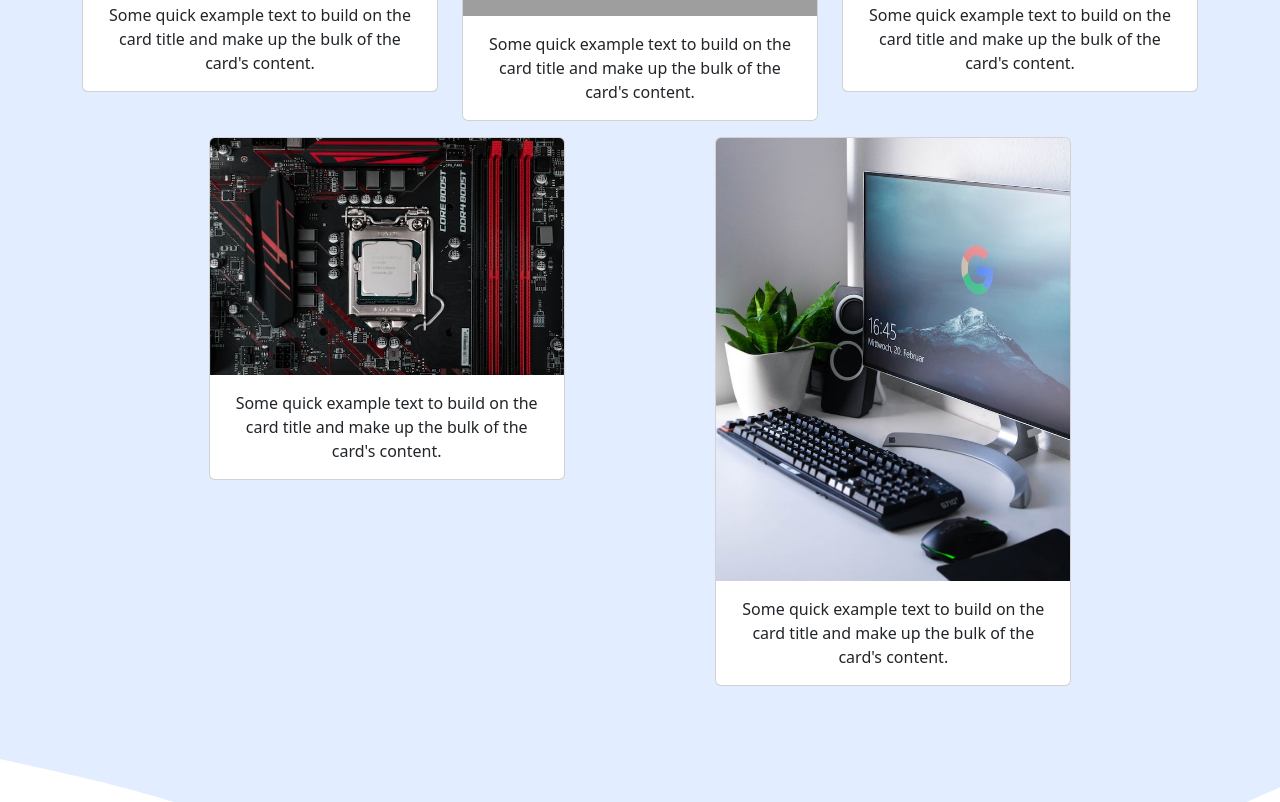
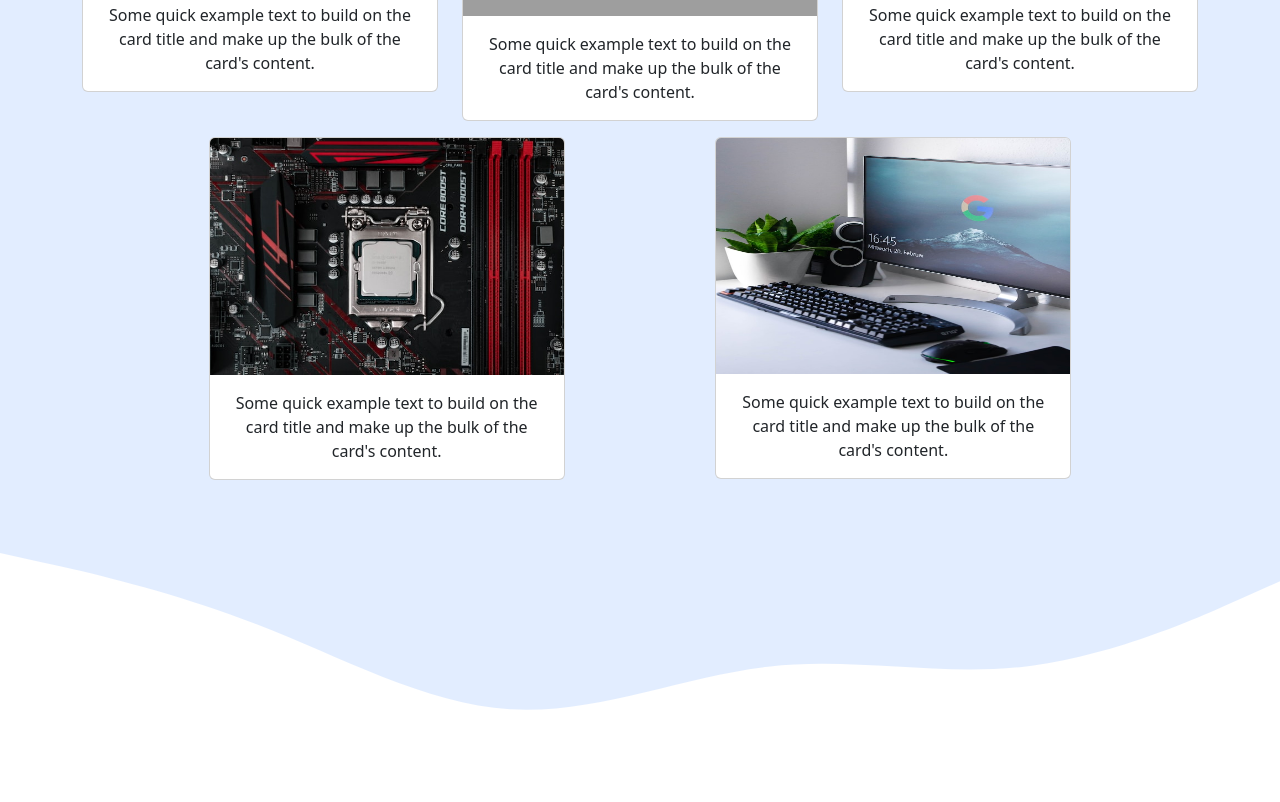
Before and after one commit to ekabangti/portofolio, a plain HTML site: page index.html in a window 1280 px wide. Shown: the part 1717-2519 px from the top of the page. Drawn offline with nearby package versions, Linux system fonts and the light colour scheme; grey boxes are pictures that could not be loaded.

```diff
--- a/index.html
+++ b/index.html
@@ -118,7 +118,7 @@
           </div>
           <div class="col-md-4 mb-3">
             <div class="card">
-              <img src="img/Project/5.jpg" class="card-img-top" alt="Project 5" />
+              <img src="img/Project/5.jpg" class="card-img-top" alt="Project 5" style="height: 236px" />
               <div class="card-body">
                 <p class="card-text">Some quick example text to build on the card title and make up the bulk of the card's content.</p>
               </div>
```
